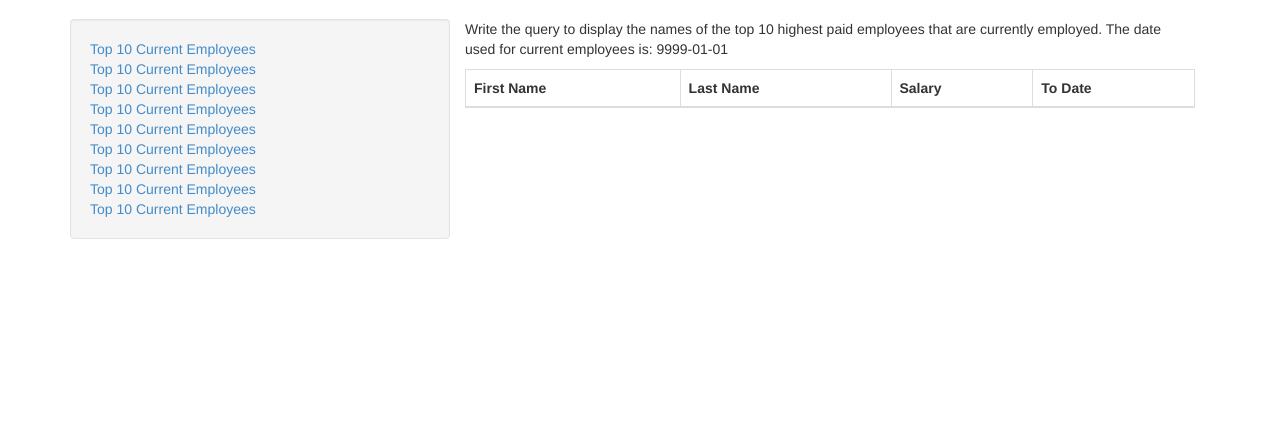
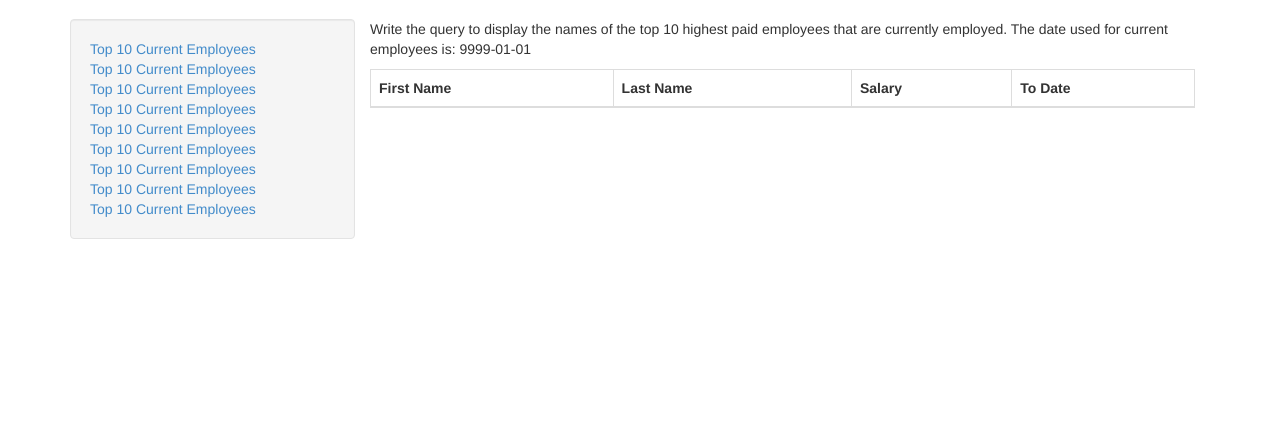
Before and after one commit to hariDasu/phpBench, a PHP site: page / in a window 1280 px wide. Shown: the part 51-489 px from the top of the page. Run offline with PHP 8.4, Linux system fonts and the light colour scheme; data that the repository does not hold is empty; some libraries are stand-ins or nearby versions.

Commit message:
bootstrap-ing

```diff
--- a/index.php
+++ b/index.php
@@ -73,7 +73,7 @@ $password = 'lDSSJ1Sp2y';
 </div>
 
 <div class="container">
-    <div class="well col-md-4 col-lg-4 col-sm-4">
+    <div class="well col-md-3 col-lg-3 col-sm-3">
         <a href="index.php">Top 10 Current Employees</a></br>
         <a href="index.php">Top 10 Current Employees</a></br>
         <a href="index.php">Top 10 Current Employees</a></br>
@@ -87,7 +87,7 @@ $password = 'lDSSJ1Sp2y';
 
     </div>
 
-    <div class="col-md-8 col-lg-8 col-sm-8">
+    <div class="col-md-9 col-lg-9 col-sm-9">
 
     <p>Write the query to display the names of the top 10 highest paid employees that are currently employed.
 
```
